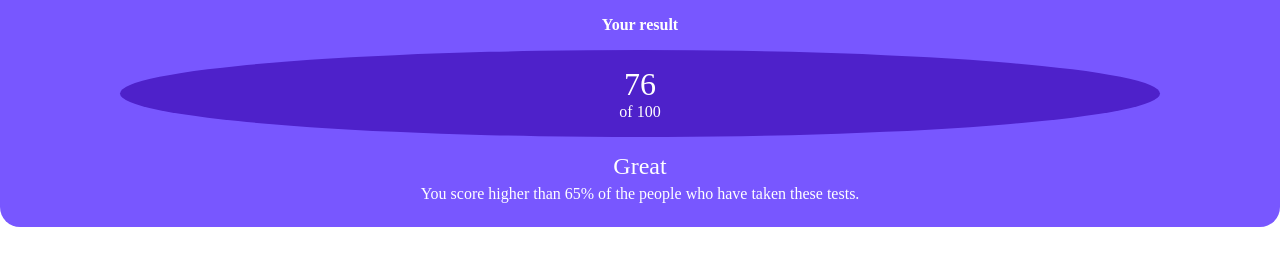
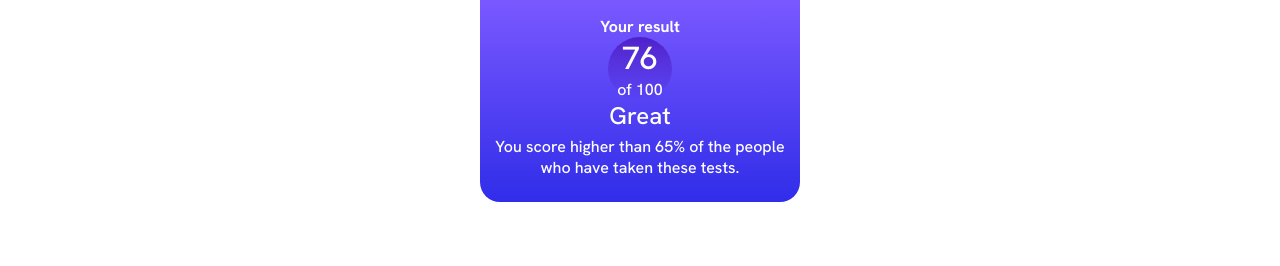
Before and after one commit to devaramnye/results-summary-component-main, a plain HTML site: page index.html in a window 1280 px wide. Drawn offline with Linux system fonts and the light colour scheme.

Commit message:
Changes
tryed some stuff out. I will continue tomorrow with new starting point

```diff
--- a/index.html
+++ b/index.html
@@ -6,6 +6,9 @@
 
   <link rel="icon" type="image/png" sizes="32x32" href="./assets/images/favicon-32x32.png">
   <link rel="stylesheet" href="./styles.css">
+  <link rel="preconnect" href="https://fonts.googleapis.com">
+  <link rel="preconnect" href="https://fonts.gstatic.com" crossorigin>
+  <link href="https://fonts.googleapis.com/css2?family=Hanken+Grotesk:wght@500;700;800&display=swap" rel="stylesheet">
 
   <title>Frontend Mentor | Results summary component</title>
 </head>
--- a/styles.css
+++ b/styles.css
@@ -1,18 +1,30 @@
 * {
     box-sizing: border-box;
     margin: 0;
+}
+
+body {
+    font-family: "Hanken Grotesk", sans-serif;
 }
 
 .heading {
     font-size: 1rem;
 }
 
+.container {
+    display: grid;
+    place-content: center;
+}
+
 .result {
-    width: 100%;
-    background-color: hsl(252, 100%, 67%);
+    max-width: 320px;
+    background:
+    linear-gradient(hsla(252, 100%, 67%, 99%),hsla(241, 81%, 54%, 99%));
     text-align: center;
     border-radius: 0 0 20px 20px;
     color: white;
+    display: grid;
+    place-content: center;
 }
 
 .great-text {
@@ -27,14 +39,15 @@
 
 .circle {
     border-radius: 50%;
-    background: hsla(256, 72%, 46%, 1);
-    padding: 1rem;
-    margin: 1rem 7.5rem;
+    background:
+    linear-gradient(hsla(256, 72%, 46%, 1), hsla(241, 72%, 46%, 0));
     color: white;
+    margin: 0 8rem;
 }
 
 .circle-inside-1 {
     font-size: 2rem;
+    margin: 1.5;
 }
 
 h1 {
```
